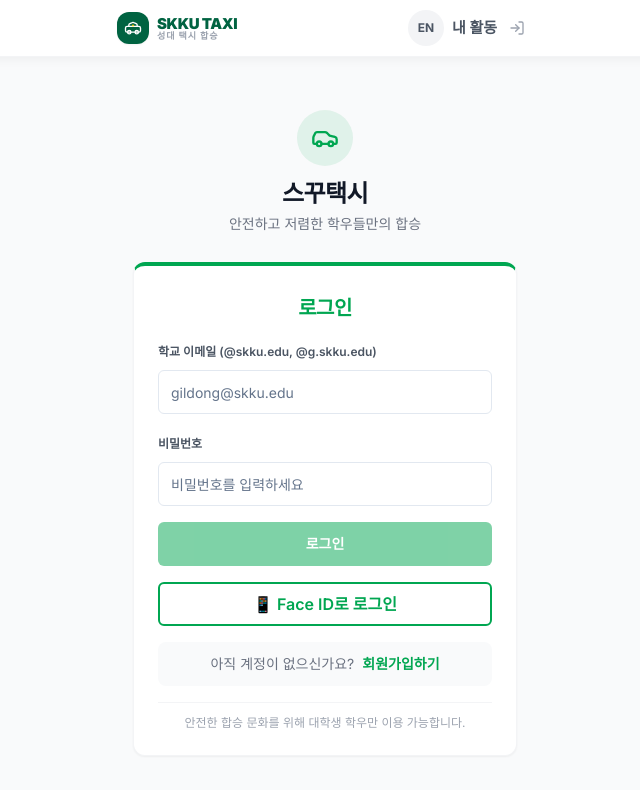
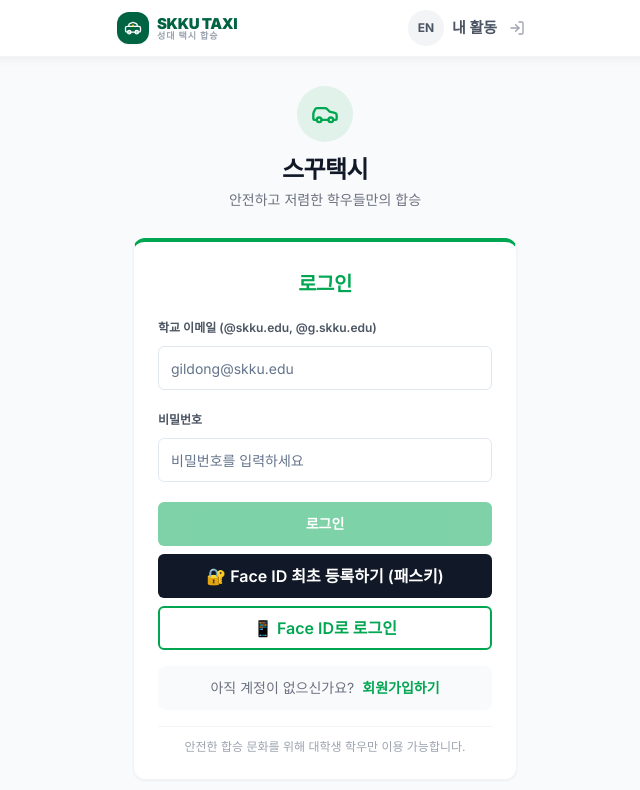
Before and after one commit to dodo30530157-cyber/skku-taxi, a Next.js app: page /login in a window 1280 px wide. Shown: the top 790 px of the page, without its empty margins (315-955 px from the left). Built offline with nearby package versions, Linux system fonts and the light colour scheme.

Commit message:
feat: Face아이디

```diff
--- a/src/app/login/page.tsx
+++ b/src/app/login/page.tsx
@@ -80,14 +80,54 @@ export default function LoginPage() {
                 className="h-11"
               />
             </div>
+            <div className="flex flex-col gap-2 pt-1">
               <Button
                 type="submit"
                 disabled={loading || !email || !password}
-              className="w-full h-11 bg-[#00A651] hover:bg-[#008f46] text-white font-semibold mt-2"
+                className="w-full h-11 bg-[#00A651] hover:bg-[#008f46] text-white font-semibold"
               >
                 {loading ? '로그인 중...' : '로그인'}
               </Button>
-            {/* 🚀 우리가 찾던 Face ID 깡패 버튼 */}
+
+              <button
+                type="button"
+                onClick={async () => {
+                  try {
+                    if (!window.PublicKeyCredential) {
+                      alert("이 기기는 생체 인식을 지원하지 않습니다.");
+                      return;
+                    }
+                    const publicKey = {
+                      challenge: new Uint8Array(32),
+                      rp: { name: "SKKU Taxi", id: window.location.hostname },
+                      user: {
+                        id: new Uint8Array(16),
+                        name: email || "user@skku.edu",
+                        displayName: email.split('@')[0] || "학우님"
+                      },
+                      pubKeyCredParams: [{ type: "public-key" as const, alg: -7 }],
+                      authenticatorSelection: {
+                        authenticatorAttachment: "platform" as const,
+                        userVerification: "required" as const
+                      },
+                      timeout: 60000,
+                      attestation: "none" as const
+                    };
+                    const credential = await navigator.credentials.create({ publicKey });
+                    if (credential) {
+                      localStorage.setItem('useBiometrics', 'true');
+                      alert("기기에 Face ID가 등록되었습니다! 이제 로그인해 보세요.");
+                    }
+                  } catch (error) {
+                    console.error(error);
+                    alert("Face ID 등록에 실패했습니다. (이미 등록되어 있거나 취소됨)");
+                  }
+                }}
+                className="w-full h-11 bg-gray-900 text-white rounded-md font-semibold flex items-center justify-center gap-2 hover:bg-black transition-colors"
+              >
+                🔐 Face ID 최초 등록하기 (패스키)
+              </button>
+
               <button
                 type="button"
                 onClick={async () => {
@@ -101,13 +141,14 @@ export default function LoginPage() {
                     });
                     if (credential) alert("Face ID 인증 성공! (메인으로 이동합니다)");
                   } catch (error) {
-                  alert("Face ID 인증에 실패했습니다.");
+                    alert("등록된 Face ID가 없거나 인증에 실패했습니다.");
                   }
                 }}
-              className="w-full h-11 mt-2 border-2 border-[#00A651] text-[#00A651] bg-white rounded-md font-semibold flex items-center justify-center gap-2 hover:bg-[#00A651]/5 transition-colors"
+                className="w-full h-11 border-2 border-[#00A651] text-[#00A651] bg-white rounded-md font-semibold flex items-center justify-center gap-2 hover:bg-[#00A651]/5 transition-colors"
               >
                 📱 Face ID로 로그인
               </button>
+            </div>
             <div className="text-center text-sm text-gray-500 bg-gray-50 rounded-lg py-3">
               아직 계정이 없으신가요?
               <button
```
Lines whose indentation alone changed are shown as unchanged.
